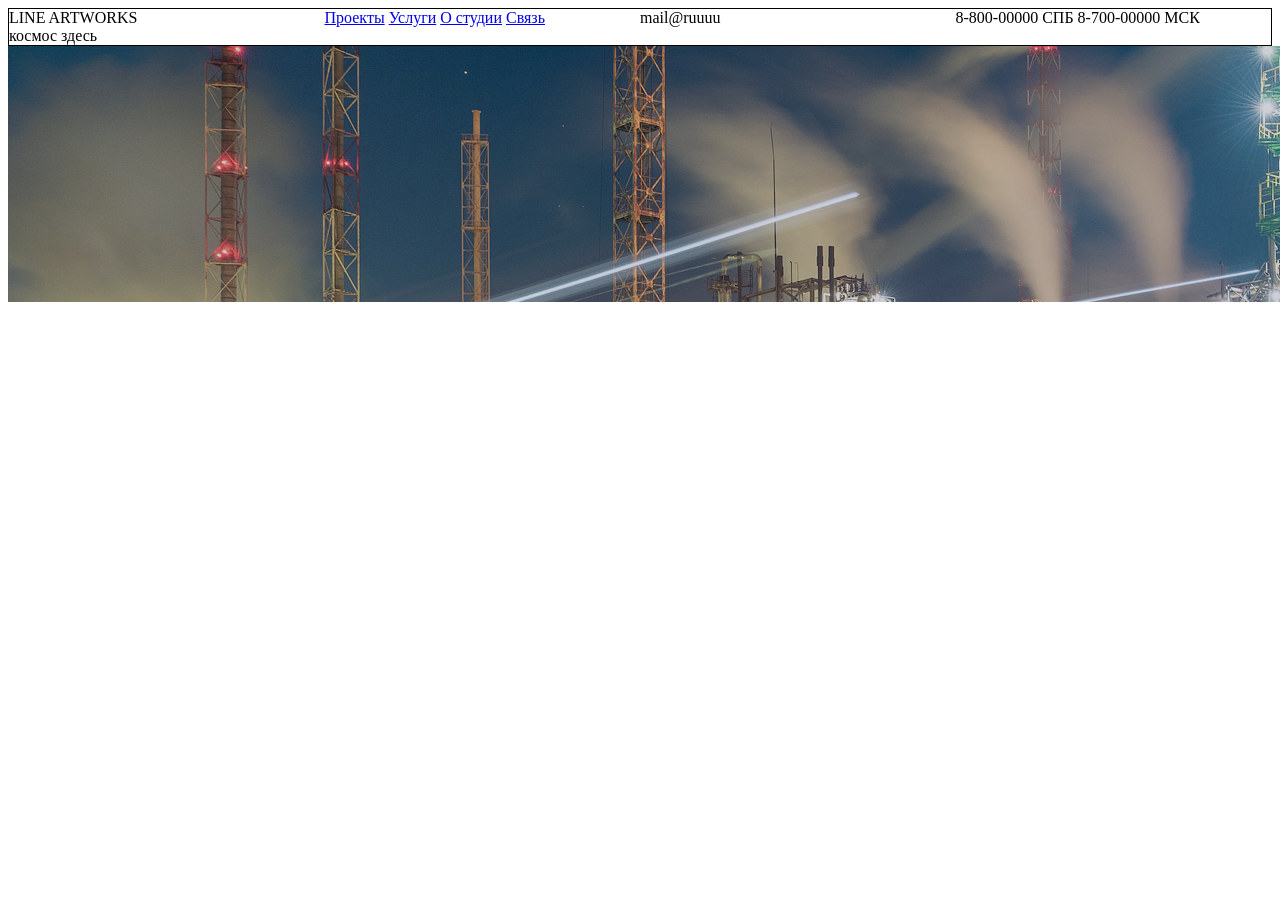
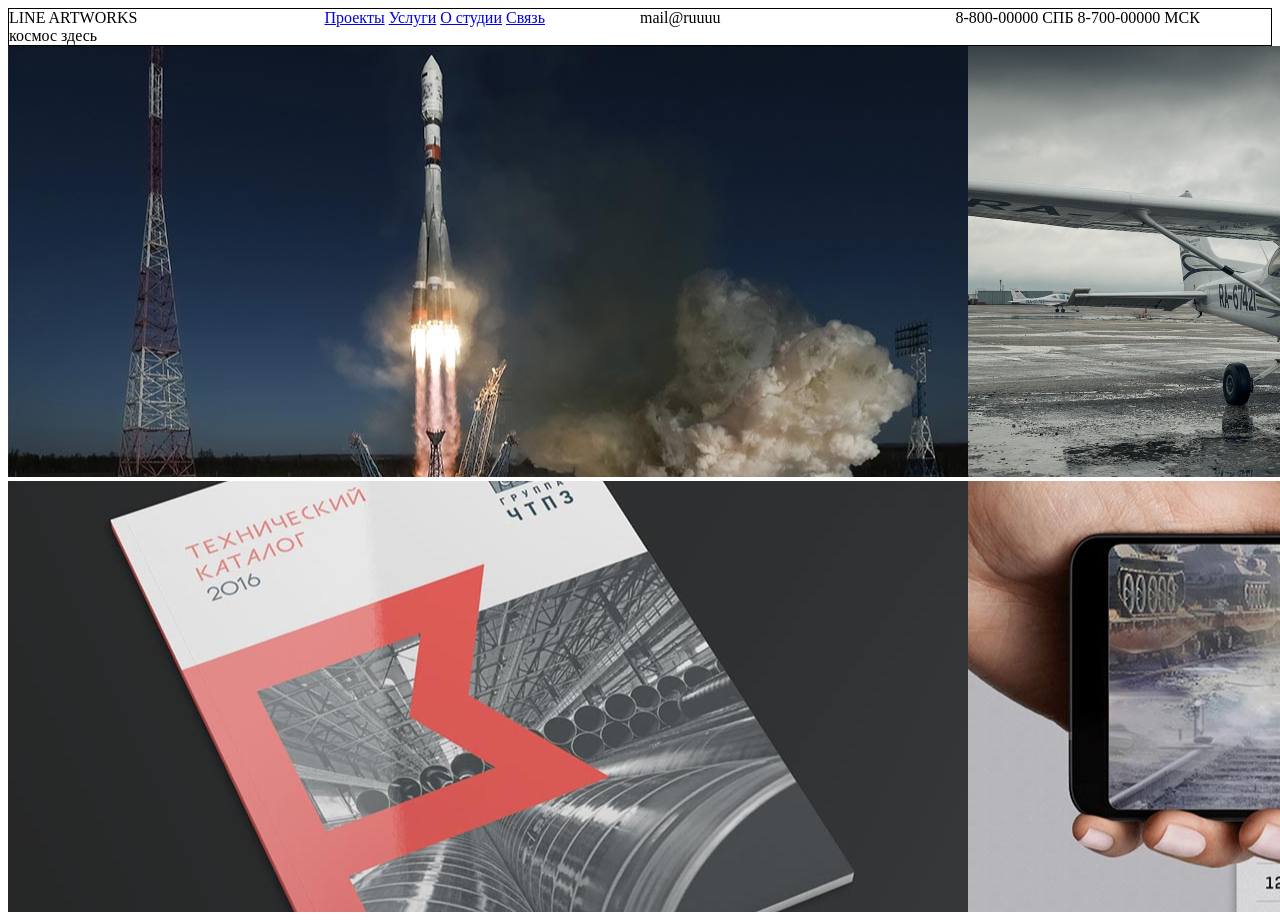
Before and after one commit to AnaKikabidze/itgirls-homework, a plain HTML site: page week 7 maket/index.html in a window 1280 px wide. Shown: the top 924 px of the page. Before the commit the page ends 800 px from the top, so only its background shows below. Drawn offline with Linux system fonts and the light colour scheme.

Commit message:
new_comit

```diff
--- a/week 7 maket/index.html
+++ b/week 7 maket/index.html
@@ -11,6 +11,7 @@
             border: 1px solid black;
        display: grid;
        grid-template-columns: 1fr 1fr 1fr 1fr;
+
         }
 
       .div_1{
@@ -21,10 +22,14 @@ flex-direction: column;
         display: flex;
         flex-direction: column;
     }
-    .img_1{
-        width: 1920px;
-        height: 256px;
-    }
+
+    .main{
+     display: grid;
+    grid-template-columns: 1fr 1fr;
+    width: 50%;
+
+   }
+
 
     </style>
 </head>
@@ -45,10 +50,20 @@ flex-direction: column;
 <div class="div_2">
     8-800-00000 СПБ  8-700-00000 МСК</div>
 </div>
-<section>
-    <img class="img_1" src="IMAGE.png" alt="pic1">
-</section>
-
 </header>
+<main class="main">
+   <div>
+    <img src="IMAGE1.png" alt="pic1">
+   </div>
+   <div>
+    <img src="IMAGE2.png" alt="img2">
+   </div>
+   <div>
+    <img src="IMAGE3.png" alt="img3">
+   </div>
+   <div>
+    <img src="IMAGE4.png" alt="img4">
+   </div>
+</main>
 </body>
 </html>
```
Also changed, not shown: week 7 maket/IMAGE.png (deleted), week 7 maket/IMAGE1.png (added), week 7 maket/IMAGE2.png (added), week 7 maket/IMAGE3.png (added), week 7 maket/IMAGE4.png (added), 2 other files.
